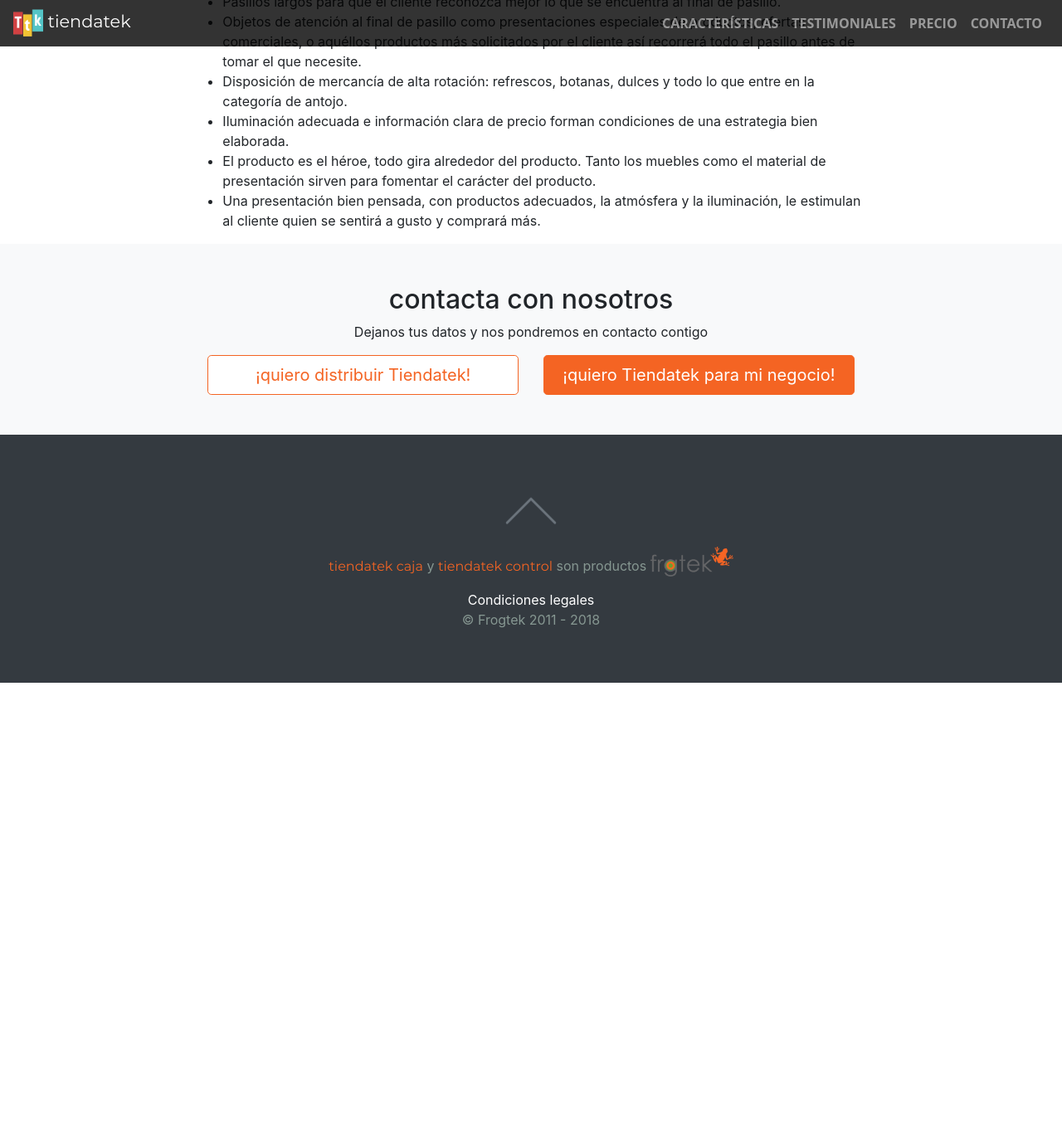
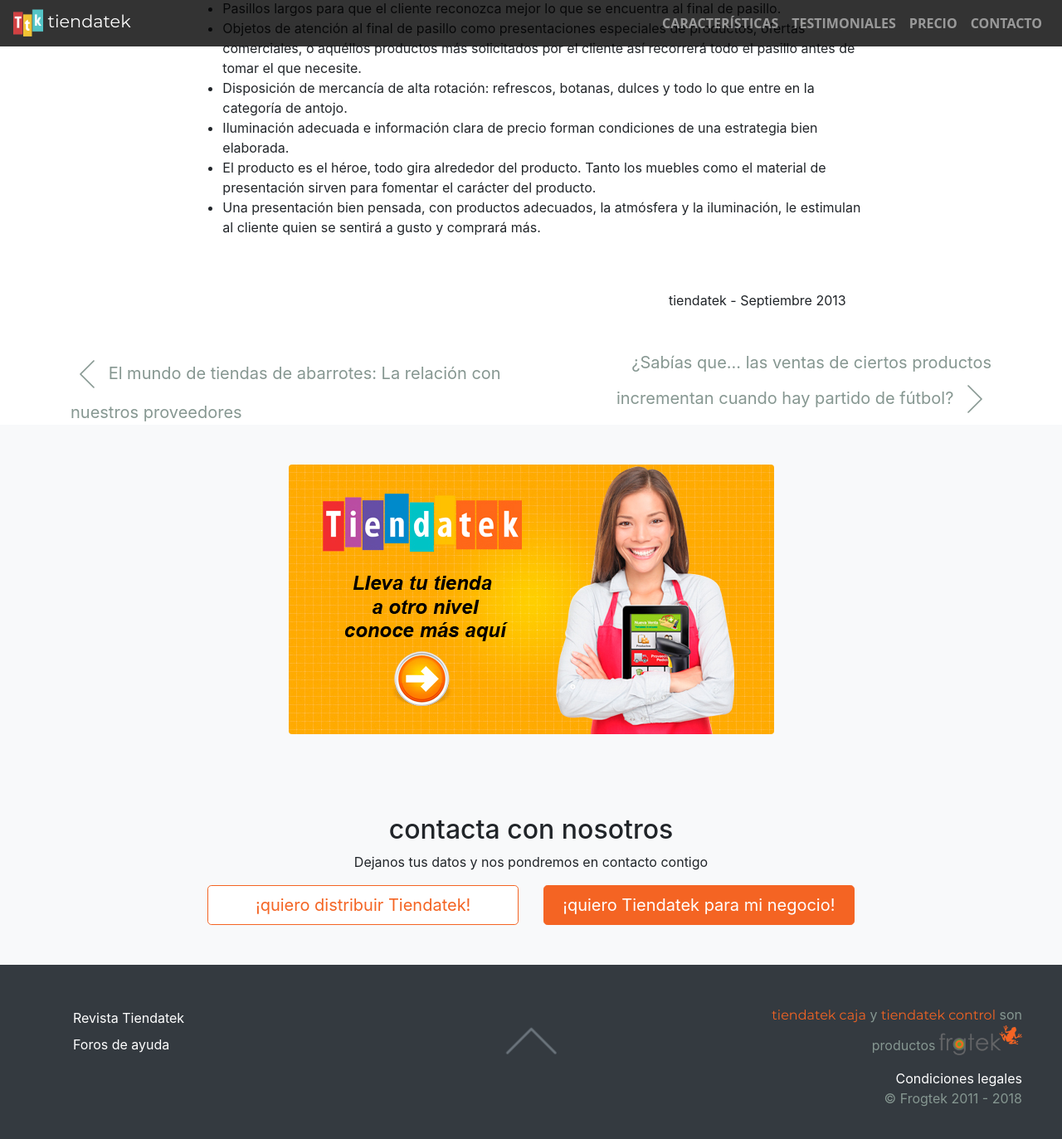
Before and after one commit to Frogtek/tiendatek.mx-site, a Jekyll site: the page built from _posts/2013-09-24-tips-de-tu-coach-un-lugar-para-cada-cosa.md, in a window 1280 px wide and 1400 px high, scrolled down 930 px. Shown: the top 1373 px of the window at 83% size. Built offline with Jekyll 4.4.1, drawn with Linux system fonts in a browser that asks for light colours; nearby versions of some CDN libraries; our own code applies the rules of GitHub Pages for plain Markdown files; library files that are not in the unit come from our copies; before the commit the page ends 1753 px from its top, so only the background shows below that.

Commit message:
Add /revista/ content

```diff
--- a/_config.yml
+++ b/_config.yml
@@ -42,6 +42,18 @@
 feed:
   path: /feed/index.xml
 
+defaults:
+  -
+    scope:
+      path: ""
+    values:
+      layout: "default"
+  -
+    scope:
+      path: "_posts"
+    values:
+      layout: "post"
+      permalink: /revista/:title/
 
 form_shopkeeper_url: 'https://docs.google.com/forms/d/e/1FAIpQLScoaSmV4VLHcYljIB4pK5p9eHL2qrFYuGbiYm5-Kw5f-U_dZA/viewform'
 form_distributor_url: 'https://docs.google.com/forms/d/e/1FAIpQLSf1DHyjXjLmg_xFhAyQMqxtzlfdxahIGuiWvU1T45S1yOWDwg/viewform'
--- a/_includes/common-footer.html
+++ b/_includes/common-footer.html
@@ -1,9 +1,14 @@
 <footer>
     <div class="container-fluid w-100 bg-dark p-3 p-md-5">
         <div class="row">
+            <div class="col col-4">
+                <ul>
+                    <li><a href="{{site.base_url}}/revista/">Revista Tiendatek</a></li>
+                    <li><a href="https://frogtek.zendesk.com/hc/es">Foros de ayuda</a></li>
+                </ul>
+            </div>
 
-
-            <div class="col text-center">
+            <div class="col col-4 text-center">
                 <div class="rotate-180">
                     <a href="#cover" class="page-scroll m-auto">
                         <i class="icon icon-scroll text-secondary display-3"></i>
@@ -11,23 +16,17 @@
                 </div>
             </div>
 
-        </div>
-        <div class="row">
-
-
-            <div class="col text-center">
+            <div class="col col-4 text-right">
                 <p><span class="tiendatek-brand">Tiendatek Caja</span> y <span class="tiendatek-brand">Tiendatek Control</span>
                     son productos
                     <a href="http://frogtek.org"><img src="/assets/img/logo_frogtek.png"
-                                                          alt="powered by Frogtek"></a>
+                                                      alt="powered by Frogtek"></a>
                 </p>
                 <p class="copyright">
                     <a href="/legal/">Condiciones legales</a><br>
                     &copy; Frogtek 2011 - today
                 </p>
-                </p>
             </div>
-
 
         </div>
 
--- /dev/null
+++ b/_includes/post-excerpt.html
@@ -0,0 +1,5 @@
+<h3 class="excerpt-title"><a href="{{ post.url | relative_url }}">{{post.title}}</a></h3>
+<div class="excerpt-details">
+    <span class="excerpt-date">{{ post.date | date_to_string }}</span>
+    {{post.tags}}
+</div>
--- /dev/null
+++ b/_layouts/post.html
@@ -0,0 +1,78 @@
+<!DOCTYPE html>
+<html lang="en">
+<head>
+    {% include common-head.html %}
+</head>
+<body id="home">
+
+{% include common-header.html %}
+
+<section class="container-fluid post">
+    <div class="row justify-content-center">
+        <div class="col col-md-8 text-center mt-5 mb-5">
+            <h1 class="">{{page.title}}</h1>
+        </div>
+    </div>
+    <div class="row justify-content-center post-content">
+        <div class="col col-md-8">
+            {{content}}
+        </div>
+    </div>
+    <div class="row justify-content-center p-md-5">
+        <div class="col col-md-8 text-right">
+            {{ page.author }} -
+            {% assign m = page.date | date: "%-m" %}
+            {% case m %}
+            {% when '1' %}Enero
+            {% when '2' %}Febrero
+            {% when '3' %}Marzo
+            {% when '4' %}Abril
+            {% when '5' %}Mayo
+            {% when '6' %}Junio
+            {% when '7' %}Julio
+            {% when '8' %}Agosto
+            {% when '9' %}Septiembre
+            {% when '10' %}Oktubre
+            {% when '11' %}Noviembre
+            {% when '12' %}Diciembre
+            {% endcase %}
+            {{ page.date | date: "%Y" }}
+        </div>
+    </div>
+
+</section>
+
+<section id="post-navigation" class="container post-navigation">
+    <div class="row">
+        <div class="col-6">
+            {% if page.previous.url %}
+            <a class="prev" href="{{page.previous.url | relative_url }}"><i class="icon icon-left"></i>
+                {{page.previous.title}}</a>
+            {% endif %}
+        </div>
+        <div class="col-6 text-right">
+            {% if page.next.url %}
+            <a class="next" href="{{page.next.url | relative_url}}">{{page.next.title}} <i
+                    class="icon icon-right"></i></a>
+            {% endif %}
+        </div>
+
+    </div>
+</section>
+
+<section id="post-baner" class="container-fluid">
+    <div class="row justify-content-center bg-light">
+        <div class="col p-md-5">
+            <a href="{{site.base_url}}/"><img src="{{site.base_url}}/assets/blog/blog_banner.jpg"
+                                              class="rounded mx-auto d-block"></a>
+        </div>
+    </div>
+</section>
+
+{% include common-contact.html %}
+
+{% include common-footer.html %}
+{% include common-scripts.html %}
+
+</body>
+</html>
```
Also changed, not shown: _includes/common-header.html (+4 -4 lines), _layouts/blog_index.html (added, +53 -0 lines), revista.md (added, +4 -0 lines).
